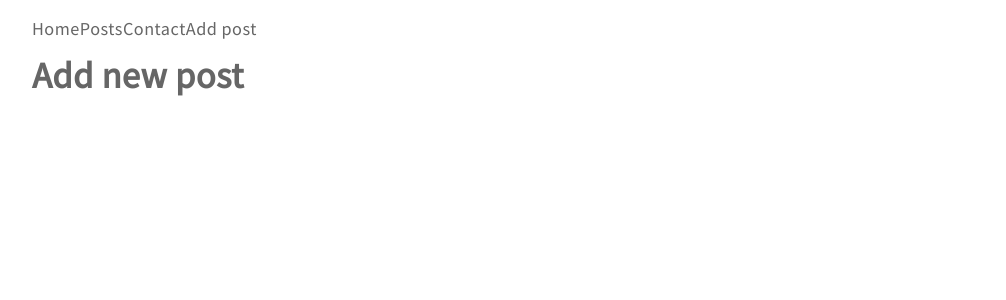
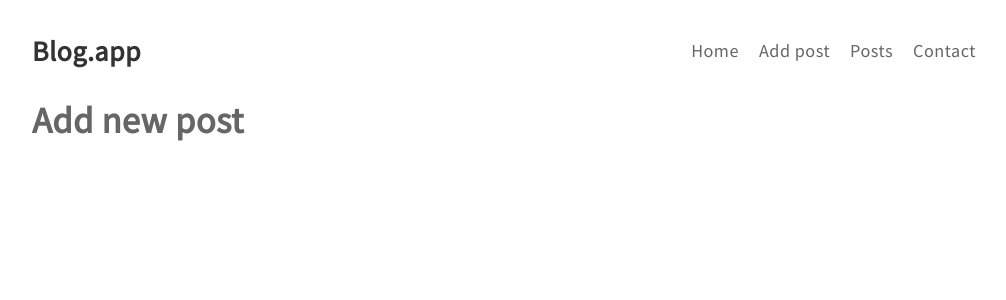
Before and after one commit to Marce1ina/blog-app, a React (Create React App) app in the folder client/: page /posts/new in a window 1280 px wide. Shown: the top 300 px of the page, without its empty margins (136-1142 px from the left). Built offline with nearby package versions, Linux system fonts and the light colour scheme.

Commit message:
NavBar improvements

```diff
--- a/client/src/components/common/Logo/Logo.scss
+++ b/client/src/components/common/Logo/Logo.scss
@@ -1,8 +1,8 @@
-@import '../../../styles/settings.scss';
+@import "../../../styles/settings.scss";
 
 .logo {
-  font-weight: bold;
-  font-size: $base-size * 2;
-  color: $color-text;
-  margin: $base-size;
+    font-weight: bold;
+    font-size: $base-size * 2;
+    color: $color-text;
+    margin: $base-size 0;
 }
--- /dev/null
+++ b/client/src/components/common/MainMenu/MainMenu.js
@@ -0,0 +1,15 @@
+import React from "react";
+import { Link } from "react-router-dom";
+import "./MainMenu.scss";
+
+const MainMenu = ({ links }) => (
+    <div>
+        {links.map(({ path, title }, index) => (
+            <Link className="link" key={index} to={path}>
+                {title}
+            </Link>
+        ))}
+    </div>
+);
+
+export default MainMenu;
--- /dev/null
+++ b/client/src/components/common/MainMenu/MainMenu.scss
@@ -0,0 +1,3 @@
+.link:not(:last-of-type) {
+    margin-right: 20px;
+}
--- a/client/src/components/features/navBar/NavBar.js
+++ b/client/src/components/features/navBar/NavBar.js
@@ -1,15 +1,26 @@
 import React from "react";
-import { Link } from "react-router-dom";
+import Logo from "../../common/Logo/Logo";
+import MainMenu from "../../common/MainMenu/MainMenu";
+import "./NavBar.scss";
 
 class NavBar extends React.Component {
+    state = {
+        links: [
+            { path: "/", title: "Home" },
+            { path: "/posts/new", title: "Add post" },
+            { path: "/posts", title: "Posts" },
+            { path: "/contact", title: "Contact" }
+        ]
+    };
+
     render() {
+        const { links } = this.state;
+
         return (
-            <div>
-                <Link to="/">Home</Link>
-                <Link to="/posts">Posts</Link>
-                <Link to="/contact">Contact</Link>
-                <Link to="/posts/new">Add post</Link>
-            </div>
+            <nav className="navbar">
+                <Logo />
+                <MainMenu links={links} />
+            </nav>
         );
     }
 }
--- /dev/null
+++ b/client/src/components/features/navBar/NavBar.scss
@@ -0,0 +1,6 @@
+.navbar {
+    display: flex;
+    justify-content: space-between;
+    flex-wrap: wrap;
+    align-items: center;
+}
```
